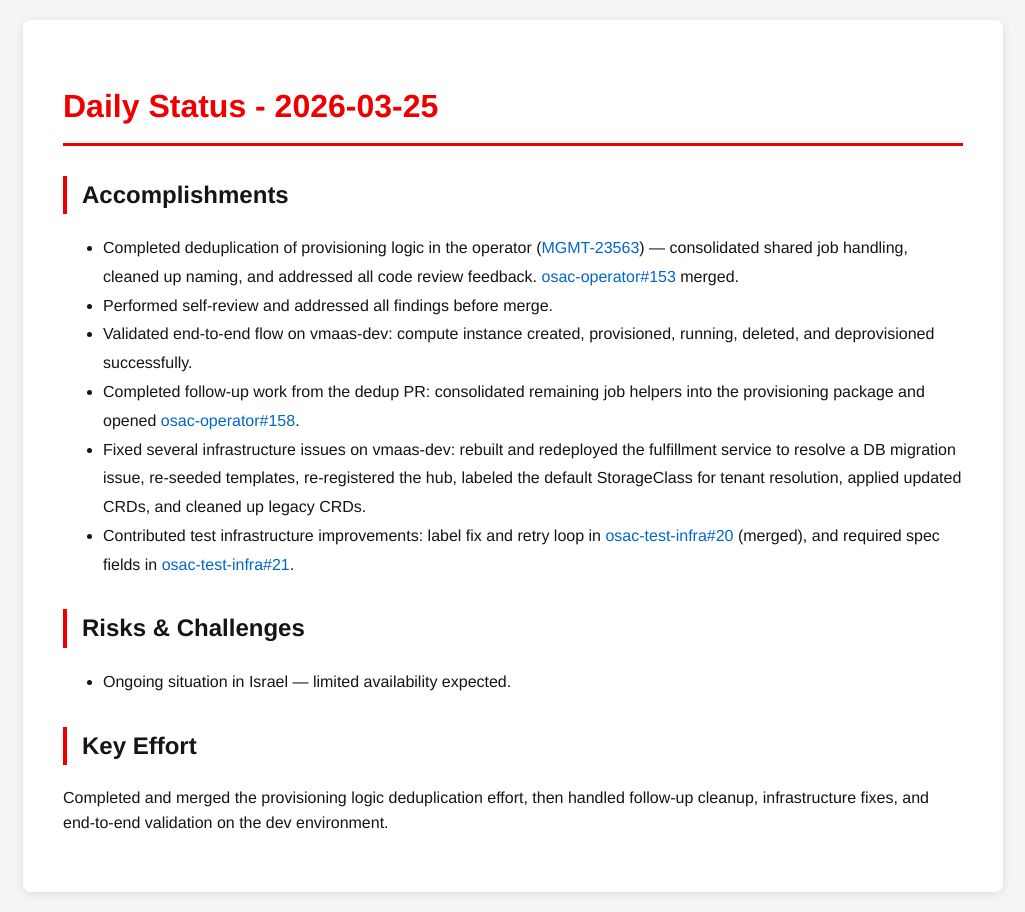
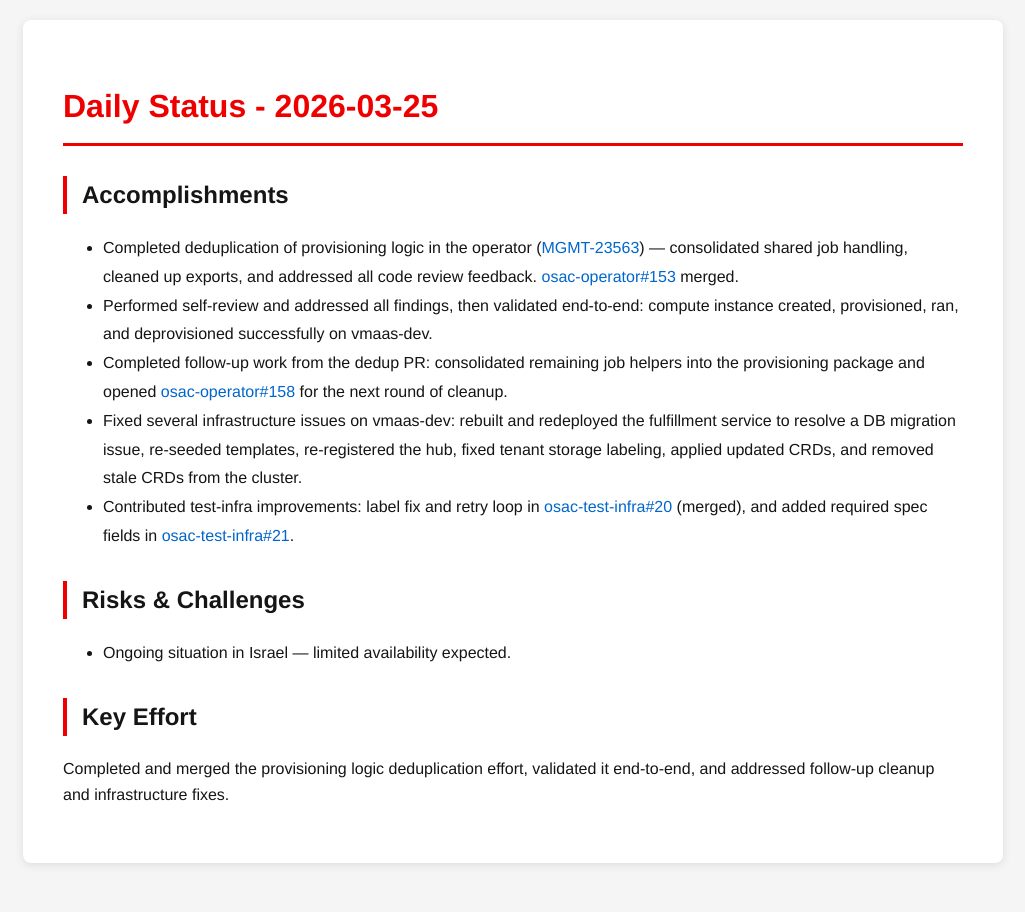
Before and after one commit to tzvatot/daily-status, a Jekyll site: the page built from 2026-03-25.md, in a window 1280 px wide. Shown: the whole page, without its empty margins (127-1152 px from the left). Built offline with Jekyll 4.4.1, drawn with Linux system fonts in a browser that asks for light colours.

Commit message:
Daily status update - 2026-03-25

```diff
--- a/2026-03-25.md
+++ b/2026-03-25.md
@@ -7,15 +7,14 @@
 # Daily Status - 2026-03-25
 
 ## Accomplishments
-- Completed deduplication of provisioning logic in the operator ([MGMT-23563](https://issues.redhat.com/browse/MGMT-23563)) — consolidated shared job handling, cleaned up naming, and addressed all code review feedback. [osac-operator#153](https://github.com/osac-project/osac-operator/pull/153) merged.
-- Performed self-review and addressed all findings before merge.
-- Validated end-to-end flow on vmaas-dev: compute instance created, provisioned, running, deleted, and deprovisioned successfully.
-- Completed follow-up work from the dedup PR: consolidated remaining job helpers into the provisioning package and opened [osac-operator#158](https://github.com/osac-project/osac-operator/pull/158).
-- Fixed several infrastructure issues on vmaas-dev: rebuilt and redeployed the fulfillment service to resolve a DB migration issue, re-seeded templates, re-registered the hub, labeled the default StorageClass for tenant resolution, applied updated CRDs, and cleaned up legacy CRDs.
-- Contributed test infrastructure improvements: label fix and retry loop in [osac-test-infra#20](https://github.com/osac-project/osac-test-infra/pull/20) (merged), and required spec fields in [osac-test-infra#21](https://github.com/osac-project/osac-test-infra/pull/21).
+- Completed deduplication of provisioning logic in the operator ([MGMT-23563](https://issues.redhat.com/browse/MGMT-23563)) — consolidated shared job handling, cleaned up exports, and addressed all code review feedback. [osac-operator#153](https://github.com/osac-project/osac-operator/pull/153) merged.
+- Performed self-review and addressed all findings, then validated end-to-end: compute instance created, provisioned, ran, and deprovisioned successfully on vmaas-dev.
+- Completed follow-up work from the dedup PR: consolidated remaining job helpers into the provisioning package and opened [osac-operator#158](https://github.com/osac-project/osac-operator/pull/158) for the next round of cleanup.
+- Fixed several infrastructure issues on vmaas-dev: rebuilt and redeployed the fulfillment service to resolve a DB migration issue, re-seeded templates, re-registered the hub, fixed tenant storage labeling, applied updated CRDs, and removed stale CRDs from the cluster.
+- Contributed test-infra improvements: label fix and retry loop in [osac-test-infra#20](https://github.com/osac-project/osac-test-infra/pull/20) (merged), and added required spec fields in [osac-test-infra#21](https://github.com/osac-project/osac-test-infra/pull/21).
 
 ## Risks & Challenges
 - Ongoing situation in Israel — limited availability expected.
 
 ## Key Effort
-Completed and merged the provisioning logic deduplication effort, then handled follow-up cleanup, infrastructure fixes, and end-to-end validation on the dev environment.
+Completed and merged the provisioning logic deduplication effort, validated it end-to-end, and addressed follow-up cleanup and infrastructure fixes.
```
